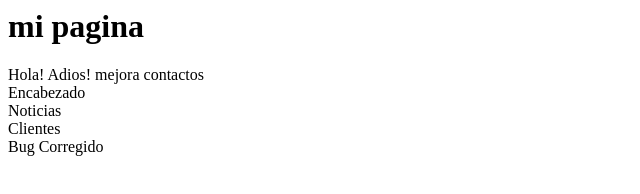
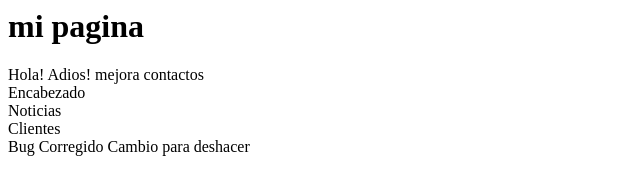
Before and after one commit to martafdez/cursogit, a plain HTML site: page index.html in a window 1280 px wide. Shown: the whole page, without its empty margins (0-640 px from the left). Drawn offline with Linux system fonts and the light colour scheme.

Commit message:
para deshacer nuevo mensaje

```diff
--- a/index.html
+++ b/index.html
@@ -13,4 +13,5 @@ Noticias
 Clientes
 </div>
 Bug Corregido
+Cambio para deshacer
 </html>
```
